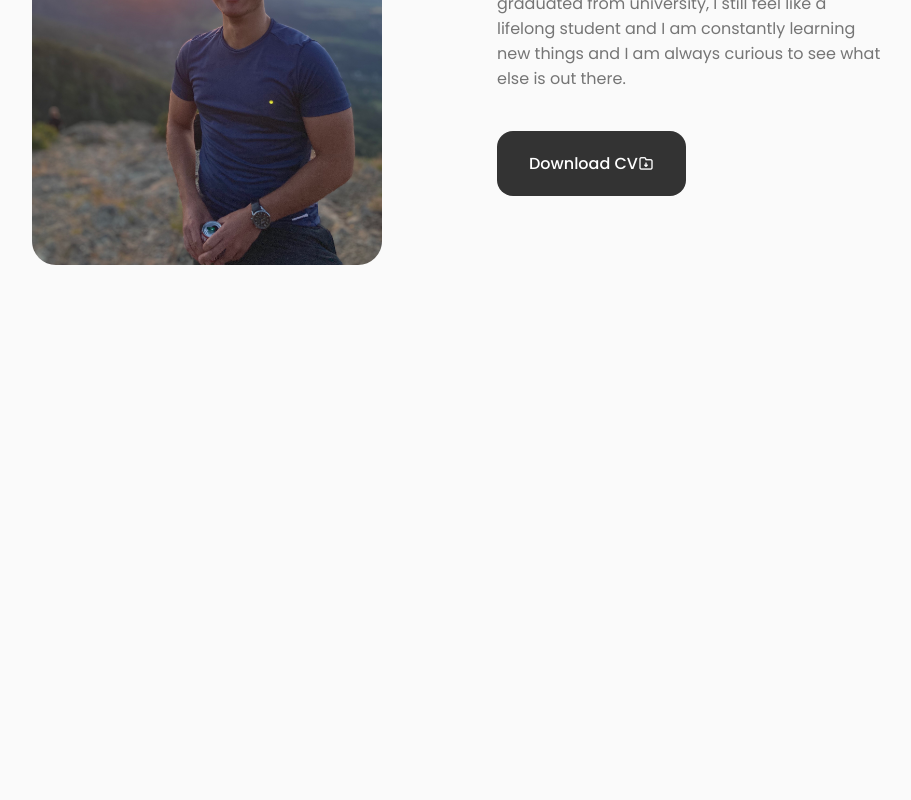
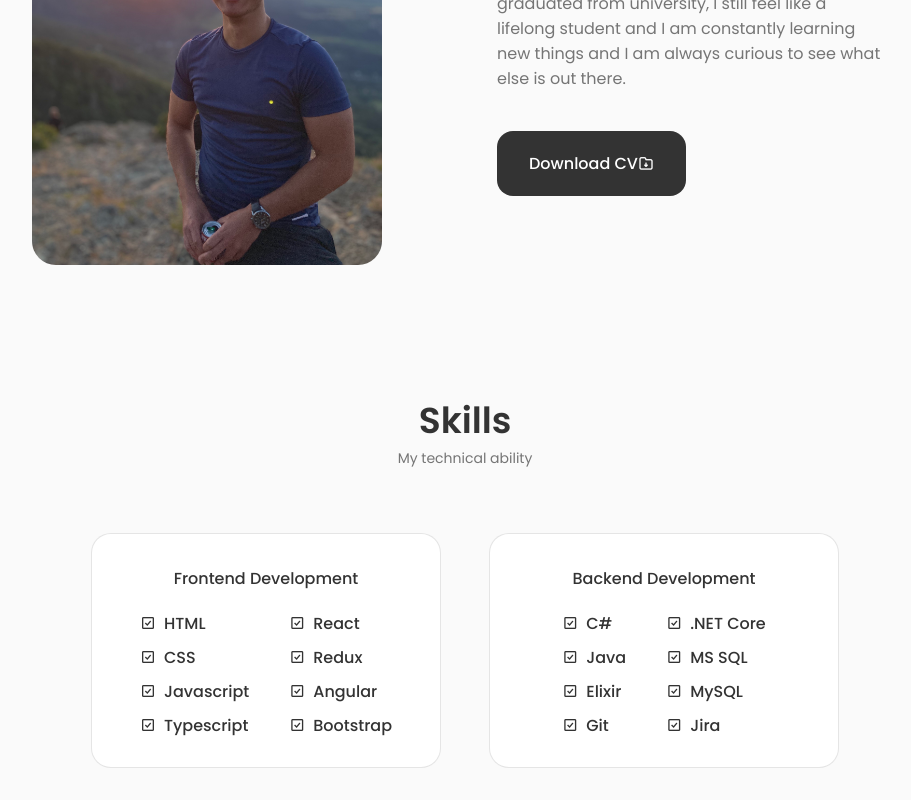
Before and after one commit to naderawadala/portfolio-naderawadala, a React (Create React App) app: page / in a window 1280 px wide. Shown: the part 1279-2079 px from the top of the page, without its empty margins (175-1086 px from the left). Before the commit the page ends 1576 px from the top, so only its background shows below. Built offline with nearby package versions, Linux system fonts and the light colour scheme; the HTML template or start-up script is replaced by a standard one.

Commit message:
add skills section

```diff
--- a/src/App.js
+++ b/src/App.js
@@ -2,6 +2,7 @@
 import Home from './components/Home';
 import Header from './components/Header';
 import About from './components/About/About';
+import Skills from './components/Skills';
 
 function App() {
   return (
@@ -10,6 +11,7 @@
       <main className='main'>
       <Home/>
       <About/>
+      <Skills/>
       </main>
     </div>
   );
--- a/src/components/Header/Header.js
+++ b/src/components/Header/Header.js
@@ -24,14 +24,14 @@
             </li>
 
             <li className="nav__item">
-              <a href="#contact" className="nav__link">
-                <i className="uil uil-user-circle nav__icon"></i>Contact
+              <a href="#skills" className="nav__link">
+                <i className="uil uil-panel-add nav__icon"></i>Skills
               </a>
             </li>
 
             <li className="nav__item">
               <a href="#experience" className="nav__link">
-                <i className="uil uil-panel-add nav__icon"></i>Experience
+                <i className="uil uil-suitcase nav__icon"></i>Experience
               </a>
             </li>
 
@@ -40,6 +40,13 @@
                 <i className="uil uil-code-branch nav__icon"></i>Projects
               </a>
             </li>
+
+            <li className="nav__item">
+              <a href="#contact" className="nav__link">
+                <i className="uil uil-user-circle nav__icon"></i>Contact
+              </a>
+            </li>
+
           </ul>
 
           <i className="uil uil-times nav__close"
--- /dev/null
+++ b/src/components/Skills/Backend/Backend.js
@@ -0,0 +1,82 @@
+import React from 'react'
+
+const Backend = () => {
+  return (
+    <div className='skills__content'>
+    <h3 className='skills__title'>
+    Backend Development
+    </h3>
+    <div className='skills__box'>
+                <div className='skills__group'>
+                    <div className='skills__data'>
+                        <i class="bx bx-check-square"></i>
+                        <div>
+                            <h3 className='skills__name'>C#</h3>
+                        </div>
+                    </div>
+
+                    <div className='skills__data'>
+                        <i class="bx bx-check-square"></i>
+
+                        <div>
+                            <h3 className='skills__name'>Java</h3>
+                        </div>
+                    </div>
+
+                    <div className='skills__data'>
+                        <i class="bx bx-check-square"></i>
+
+                        <div>
+                            <h3 className='skills__name'>Elixir</h3>
+                        </div>
+                    </div>
+
+                    <div className='skills__data'>
+                        <i class="bx bx-check-square"></i>
+
+                        <div>
+                            <h3 className='skills__name'>Git</h3>
+                        </div>
+                    </div>
+
+                    </div>
+
+                    <div className='skills__group'>
+                    <div className='skills__data'>
+                        <i class="bx bx-check-square"></i>
+
+                        <div>
+                            <h3 className='skills__name'>.NET Core</h3>
+                        </div>
+                    </div>
+
+                    <div className='skills__data'>
+                    <i class='bx bx-check-square' ></i>
+
+                        <div>
+                            <h3 className='skills__name'>MS SQL</h3>
+                        </div>
+                    </div>
+
+                    <div className='skills__data'>
+                        <i class="bx bx-check-square"></i>
+
+                        <div>
+                            <h3 className='skills__name'>MySQL</h3>
+                        </div>
+                    </div>
+
+                    <div className='skills__data'>
+                        <i class="bx bx-check-square"></i>
+
+                        <div>
+                            <h3 className='skills__name'>Jira</h3>
+                        </div>
+                    </div>
+                    </div>
+                </div>
+            </div>
+  )
+}
+
+export default Backend
--- /dev/null
+++ b/src/components/Skills/Backend/index.js
@@ -0,0 +1 @@
+export {default} from './Backend'
--- /dev/null
+++ b/src/components/Skills/Frontend/Frontend.js
@@ -0,0 +1,81 @@
+import React from 'react'
+
+const Frontend = () => {
+    return (
+        <div className='skills__content'>
+            <h3 className='skills__title'>
+                Frontend Development
+            </h3>
+            <div className='skills__box'>
+                <div className='skills__group'>
+                    <div className='skills__data'>
+                        <i class="bx bx-check-square"></i>
+                        <div>
+                            <h3 className='skills__name'>HTML</h3>
+                        </div>
+                    </div>
+
+                    <div className='skills__data'>
+                        <i class="bx bx-check-square"></i>
+
+                        <div>
+                            <h3 className='skills__name'>CSS</h3>
+                        </div>
+                    </div>
+
+                    <div className='skills__data'>
+                        <i class="bx bx-check-square"></i>
+
+                        <div>
+                            <h3 className='skills__name'>Javascript</h3>
+                        </div>
+                    </div>
+
+                    <div className='skills__data'>
+                        <i class="bx bx-check-square"></i>
+
+                        <div>
+                            <h3 className='skills__name'>Typescript</h3>
+                        </div>
+                    </div>
+                    </div>
+
+                    <div className='skills__group'>
+                    <div className='skills__data'>
+                        <i class="bx bx-check-square"></i>
+
+                        <div>
+                            <h3 className='skills__name'>React</h3>
+                        </div>
+                    </div>
+
+                    <div className='skills__data'>
+                        <i class="bx bx-check-square"></i>
+
+                        <div>
+                            <h3 className='skills__name'>Redux</h3>
+                        </div>
+                    </div>
+
+                    <div className='skills__data'>
+                        <i class="bx bx-check-square"></i>
+
+                        <div>
+                            <h3 className='skills__name'>Angular</h3>
+                        </div>
+                    </div>
+
+                    <div className='skills__data'>
+                        <i class="bx bx-check-square"></i>
+
+                        <div>
+                            <h3 className='skills__name'>Bootstrap</h3>
+                        </div>
+                    </div>
+                    </div>
+                </div>
+            </div>
+    )
+}
+
+export default Frontend
--- /dev/null
+++ b/src/components/Skills/Frontend/index.js
@@ -0,0 +1 @@
+export {default} from './Frontend'
--- /dev/null
+++ b/src/components/Skills/Skills.js
@@ -0,0 +1,20 @@
+import React from 'react'
+import './skills.css'
+import Backend from './Backend'
+import Frontend from './Frontend'
+
+const Skills = () => {
+  return (
+    <section className='skills section' id="skills">
+        <h2 className='section__title'>Skills</h2>
+        <span className='section__subtitle'>My technical ability</span>
+
+        <div className='skills__container container grid'>
+        <Frontend/>
+        <Backend/>
+        </div>
+    </section>
+  )
+}
+
+export default Skills
--- /dev/null
+++ b/src/components/Skills/index.js
@@ -0,0 +1 @@
+export {default} from './Skills'
--- /dev/null
+++ b/src/components/Skills/skills.css
@@ -0,0 +1,83 @@
+.skills__container {
+    grid-template-columns: repeat(2, 350px);
+    column-gap: 3rem;
+    justify-content: center;
+}
+
+.skills__content {
+    background-color: var(--container-color);
+    border: 1px solid rgba(0, 0, 0, 0.1);
+    padding: 2rem 4rem;
+    border-radius: 1.25rem;
+}
+
+.skills__title {
+    font-size: var(--normal-font-size);
+    font-weight: var(--font-medium);
+    text-align: center;
+    margin-bottom: var(--mb-1-5);
+}
+
+.skills__box {
+    display: flex;
+    justify-content: center;
+    column-gap: 2.5rem;
+}
+
+.skills__group {
+    display: grid;
+    align-items: flex-start;
+    row-gap: 1rem;
+}
+
+.skills__data {
+    display: flex;
+    column-gap: 0.5rem;
+}
+
+.skills .bx-check-square {
+    font-size: 1rem;
+    color: var(--title-color);
+}
+
+.skills__name {
+    font-size: var(--normal-font-size);
+    font-weight: var(--font-medium);
+    line-height: 18px;
+}
+
+.skills__level {
+    font-size: var(--tiny-font-size);
+}
+
+
+/*=============== BREAKPOINTS ===============*/
+/* For large devices */
+@media screen and (max-width: 992px) {
+    .skills__container {
+        grid-template-columns: max-content;
+        row-gap: 2rem;
+    }
+}
+
+/* For medium devices */
+
+@media screen and (max-width: 576px) {
+    .skills__container{
+        grid-template-columns: 1fr;
+    }
+
+    .skills__content{
+        padding:1.5rem;
+    }
+}
+
+/* For small devices */
+@media screen and (max-width: 350px) {
+    .skills__box{
+        column-gap: 1.25rem;
+    }
+    .skills__name{
+        font-size: var(--small-font-size);
+    }
+}
```
